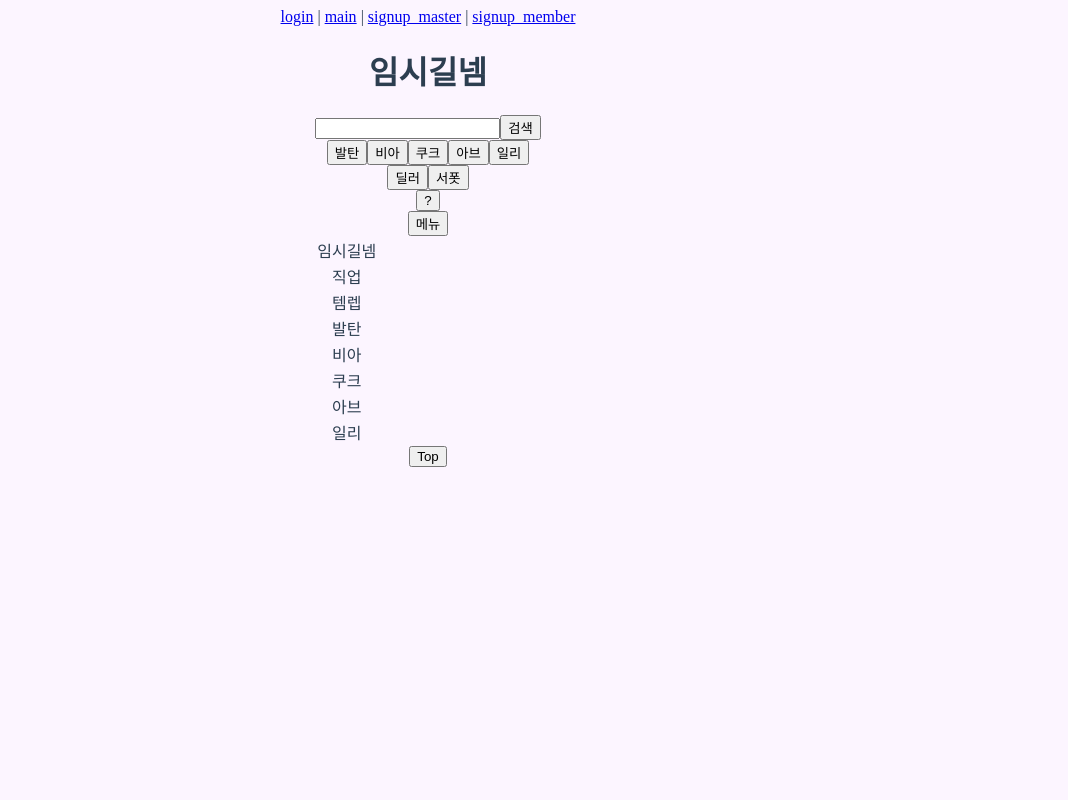
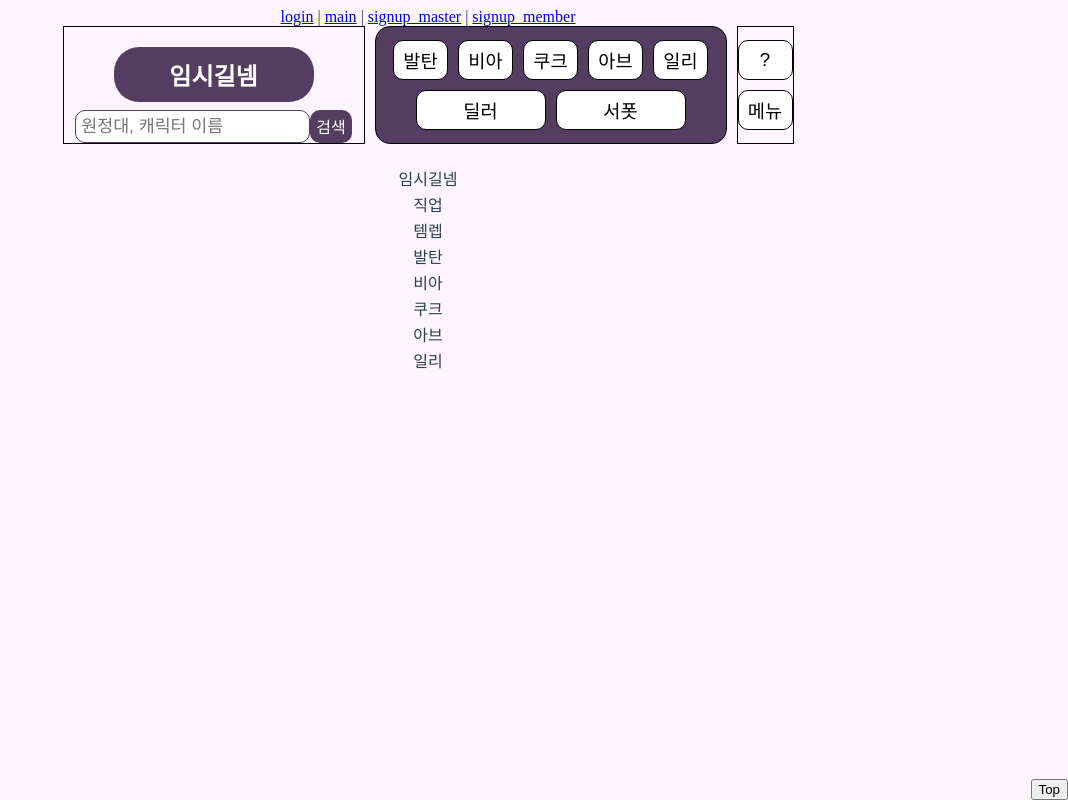
Before and after one commit to muguk04-4/lostArk_guildManager, a Vue app in the folder loagm/: page /main in a window 1280 px wide. Shown: the whole page, without its empty margins (212-1280 px from the left). Built offline with nearby package versions, Linux system fonts and the light colour scheme.

Commit message:
main view design....

```diff
--- a/loagm/src/views/LoginView.vue
+++ b/loagm/src/views/LoginView.vue
@@ -148,9 +148,9 @@ export default {
   .signup-layout button{
     font-weight: 800;
     font-size: 13pt;
-    border: 1px solid white;
-    background-color: var(--container-bg-color);
-    color: white;
+    border: 2px solid var(--container-bg-color);
+    background-color: white;
+    color: var(--container-bg-color);
     border-radius: 10px;
     width: 150px;
     height: 50px;
--- a/loagm/src/views/MainView.vue
+++ b/loagm/src/views/MainView.vue
@@ -39,22 +39,22 @@
   </div>
 
   <!-- 메인 현황판 html -->
-  <div>
+  <div class="container">
     <!-- navBar -->
-    <div>
+    <div class="navbar">
       <!-- 길드명 캐릭검색 -->
-      <div>
+      <div class="first">
         <div>
-          <h1>{{ guildName }}</h1>
+          <h2>{{ guildName }}</h2>
         </div>
         <div>
-          <input type="text">
+          <input type="text" placeholder="원정대, 캐릭터 이름">
           <button>검색</button>
         </div>
       </div>
 
       <!-- 정렬버튼 -->
-      <div>
+      <div class="second">
         <div>
           <button>발탄</button>
           <button>비아</button>
@@ -69,7 +69,7 @@
       </div>
 
       <!-- 메뉴 및 도움말 -->
-      <div>
+      <div class="third">
         <div>
           <button>?</button>
         </div>
@@ -80,7 +80,7 @@
     </div>
 
     <!-- 현황판이 들어갈 곳 -->
-    <div>
+    <div class="account-table">
       <table>
         <!-- 원정대 들어갈 곳 -->
         <thead>
@@ -98,7 +98,7 @@
       </table>
     </div>
 
-    <button>Top</button>
+    <button class="to-top">Top</button>
   </div>
 </template>
 
@@ -111,8 +111,7 @@ export default {
       helpBtn: false,
       menuBtn: false,
       isGuildMaster: false,
-      isGuildMember: true,
-      isEmpty: false
+      isGuildMember: true
     }
   }
 }
@@ -132,4 +131,113 @@ export default {
     align-items: center;
     justify-content: center;
   }
+
+  /* 본 페이지 스타일 */
+  .container{
+    display: flex;
+    flex-direction: column;
+  }
+  /* 윗부분 */
+  .navbar{
+    display: flex;
+    gap: 10px;
+  }
+  .first{
+    border: 1px solid black;
+    display: flex;
+    flex-direction: column;
+    justify-content: center;
+    align-items: center;
+    width: 300px;
+  }
+  .first div{
+    display: flex;
+  }
+  .first div:nth-child(1){
+    margin-bottom: -12px;
+  }
+  .first h2{
+    display: flex;
+    justify-content: center;
+    align-items: center;
+    border-radius: 25px;
+    background-color: var(--container-bg-color);
+    color: white;
+    min-width: 150px;
+    padding-right: 25px;
+    padding-left: 25px;
+    height: 55px;
+  }
+  .first input{
+    font-size: 13pt;
+    border-radius: 10px;
+    border: 1px solid var(--container-bg-color);
+    padding: 5px;
+  }
+  .first button{
+    background-color: var(--container-bg-color);
+    color: white;
+    border-radius: 10px;
+    border: none;
+    font-size: 12pt;
+  }
+  .second{
+    border: 1px solid black;
+    border-radius: 15px;
+    background-color: var(--container-bg-color);
+    display: flex;
+    flex-direction: column;
+    justify-content: center;
+    align-items: center;
+    width: 350px;
+    gap: 10px;
+  }
+  .second div{
+    display: flex;
+    gap: 10px;
+  }
+  .second div button{
+    width: 55px;
+    height: 40px;
+    font-size: 14pt;
+    border: 1px solid black;
+    border-radius: 10px;
+    background-color: white;
+    color: black;
+  }
+  .second div:nth-child(2) button{
+    width: 130px;
+  }
+  .third{
+    border: 1px solid black;
+    display: flex;
+    flex-direction: column;
+    justify-content: center;
+    align-items: center;
+    gap: 10px;
+  }
+  .third div{
+    display: flex;
+  }
+  .third div button{
+    width: 55px;
+    height: 40px;
+    font-size: 14pt;
+    border: 1px solid black;
+    border-radius: 10px;
+    background-color: white;
+    color: black;
+  }
+
+  /* 윗부분 */
+  .account-table{
+    margin-top: 20px;
+    display: flex;
+    flex-direction: column;
+  }
+  .to-top{
+    position: absolute;
+    right: 0;
+    bottom: 0;
+  }
 </style>
--- a/loagm/src/views/SignUpMasterView.vue
+++ b/loagm/src/views/SignUpMasterView.vue
@@ -38,7 +38,7 @@ export default {
     return {
       guildName: '임시길넴',
       guildCode: 'WEFH*#HINOVS(8',
-      signUpSuccess: true
+      signUpSuccess: false
     }
   }
 }
```
